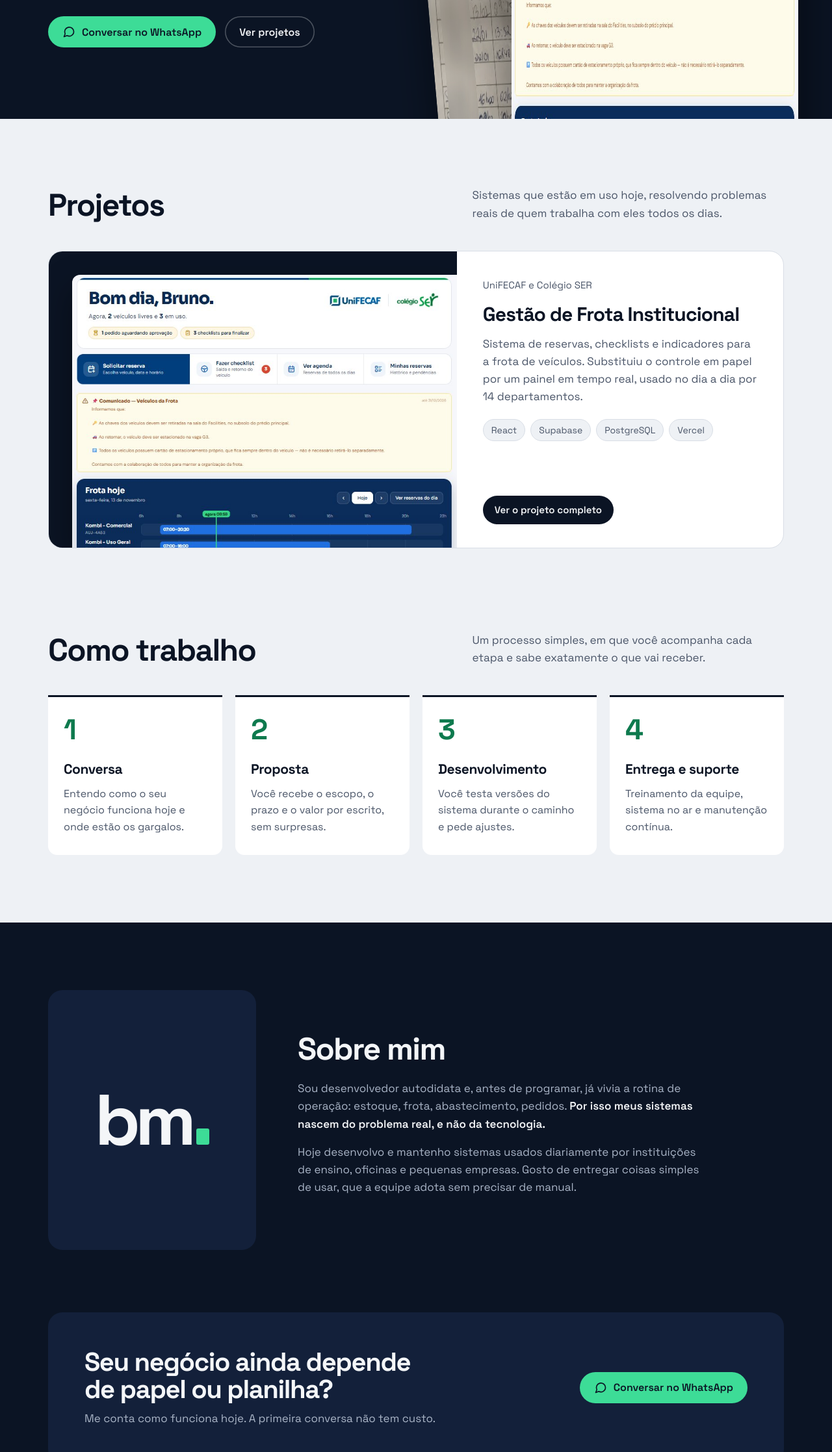
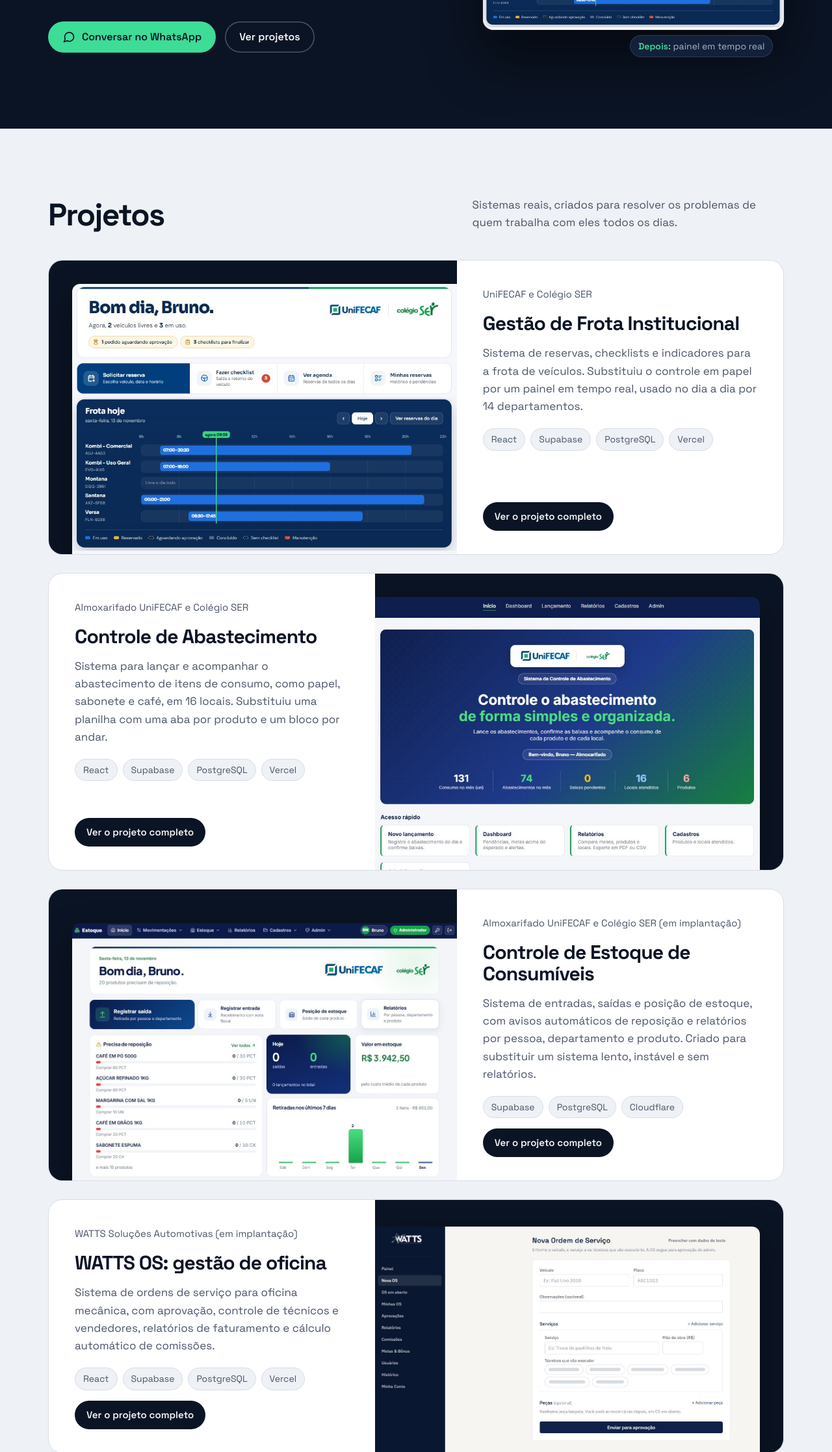
Before and after one commit to 1brunomoreno/portfolio, a plain HTML site: page index.html in a window 1280 px wide. Shown: the part 565-2800 px from the top of the page at 65% size. Drawn offline with nearby package versions, Linux system fonts and the light colour scheme.

Commit message:
Add files via upload

```diff
--- a/assets/config.js
+++ b/assets/config.js
@@ -4,7 +4,7 @@
 window.SITE_CONFIG = {
   SUPABASE_URL: "",          // ex.: "https://xxxx.supabase.co"
   SUPABASE_ANON_KEY: "",     // chave "anon public" do projeto
-  WHATSAPP: "5511962528030", // DDI + DDD + número, só dígitos
+  WHATSAPP: "55119XXXXXXXX", // DDI + DDD + número, só dígitos
   WHATSAPP_MSG: "Olá, Bruno! Vi seu site e quero conversar sobre um sistema para o meu negócio.",
   INSTAGRAM: "brunomoreno.dev",
   STORAGE_BUCKET: "portfolio"
--- a/data/projects.json
+++ b/data/projects.json
@@ -15,18 +15,170 @@
       "Relatórios com exportação em CSV e PDF"
     ],
     "result": "Hoje a frota soma 617 reservas registradas e mais de 10 mil quilômetros controlados, com indicadores de uso por veículo, por departamento e por mês. Qualquer pessoa vê em segundos o que está disponível, e a coordenação decide com dados reais em vez de folhas de papel.",
-    "tech": ["React", "Supabase", "PostgreSQL", "Vercel"],
-    "cover_url": "img/frota/painel.jpg",
+    "tech": [
+      "React",
+      "Supabase",
+      "PostgreSQL",
+      "Vercel"
+    ],
+    "cover_url": "img/frota/hero-painel.jpg",
     "before_url": "img/frota/antes-planilha.jpg",
     "before_caption": "Antes: planilha de papel preenchida à mão a cada saída.",
     "images": [
-      { "url": "img/frota/painel.jpg", "caption": "Painel inicial com a situação da frota em tempo real" },
-      { "url": "img/frota/agenda.jpg", "caption": "Agenda mensal de reservas" },
-      { "url": "img/frota/indicadores.jpg", "caption": "Indicadores de reservas e uso por veículo" },
-      { "url": "img/frota/departamentos.jpg", "caption": "Uso por departamento e veículos mais solicitados" },
-      { "url": "img/frota/celular.jpg", "caption": "Versão no celular", "mobile": true }
+      {
+        "url": "img/frota/painel.jpg",
+        "caption": "Painel inicial com a situação da frota em tempo real"
+      },
+      {
+        "url": "img/frota/agenda.jpg",
+        "caption": "Agenda mensal de reservas"
+      },
+      {
+        "url": "img/frota/indicadores.jpg",
+        "caption": "Indicadores de reservas e uso por veículo"
+      },
+      {
+        "url": "img/frota/departamentos.jpg",
+        "caption": "Uso por departamento e veículos mais solicitados"
+      },
+      {
+        "url": "img/frota/celular.jpg",
+        "caption": "Versão no celular",
+        "mobile": true
+      }
     ],
     "sort": 1,
     "published": true
+  },
+  {
+    "slug": "controle-de-abastecimento",
+    "title": "Controle de Abastecimento",
+    "client": "Almoxarifado UniFECAF e Colégio SER",
+    "summary": "Sistema para lançar e acompanhar o abastecimento de itens de consumo, como papel, sabonete e café, em 16 locais. Substituiu uma planilha com uma aba por produto e um bloco por andar.",
+    "challenge": "O abastecimento era controlado numa planilha com uma aba para cada produto e um bloco para cada local. Todo dia era preciso preencher linha por linha: quantidade, situação, responsável e se a baixa já tinha sido feita no sistema de estoque. A planilha crescia a cada mês, era fácil esquecer uma baixa, e para saber quanto cada local consumia ou comparar um mês com outro era preciso montar contas à mão.",
+    "solution": [
+      "Lançamento do abastecimento em poucos cliques, com o responsável identificado pelo login",
+      "Confirmação de baixas uma a uma ou em massa, para nada ficar esquecido",
+      "Dashboard com consumo do mês, consumo por produto e os locais que mais consomem",
+      "Alertas de locais sem abastecimento há mais de 15 dias e de metas acima do esperado",
+      "Relatórios comparativos entre meses, com exportação em PDF e CSV",
+      "Cadastro de produtos e locais, e perfis de acesso para administrador, supervisor e operador"
+    ],
+    "result": "O controle que antes se espalhava por várias abas virou um sistema único, com 6 produtos e 16 locais atendidos. As baixas pendentes ficam visíveis na hora, e a comparação entre meses sai em segundos: de setembro para outubro, por exemplo, o consumo total caiu 6,8% (de 412 para 384 unidades), com o detalhe de quais itens subiram e quais caíram.",
+    "tech": [
+      "React",
+      "Supabase",
+      "PostgreSQL",
+      "Vercel"
+    ],
+    "cover_url": "img/abastecimento/inicio.jpg",
+    "before_url": "img/abastecimento/antes-planilha.jpg",
+    "before_caption": "Antes: planilha com uma aba por produto e um bloco por andar.",
+    "images": [
+      {
+        "url": "img/abastecimento/inicio.jpg",
+        "caption": "Tela inicial com os números do mês"
+      },
+      {
+        "url": "img/abastecimento/dashboard.jpg",
+        "caption": "Dashboard com consumo, locais e alertas"
+      },
+      {
+        "url": "img/abastecimento/comparativo.jpg",
+        "caption": "Comparativo de consumo: setembro x outubro"
+      },
+      {
+        "url": "img/abastecimento/cadastros.jpg",
+        "caption": "Cadastro de produtos e unidades de medida"
+      }
+    ],
+    "sort": 2,
+    "published": true
+  },
+  {
+    "slug": "controle-de-estoque",
+    "title": "Controle de Estoque de Consumíveis",
+    "client": "Almoxarifado UniFECAF e Colégio SER (em implantação)",
+    "summary": "Sistema de entradas, saídas e posição de estoque, com avisos automáticos de reposição e relatórios por pessoa, departamento e produto. Criado para substituir um sistema lento, instável e sem relatórios.",
+    "challenge": "O sistema usado pelo almoxarifado era lento, saía do ar com frequência e não avisava quando um produto chegava ao estoque mínimo. Também não gerava relatórios detalhados, então saber quem retirou o quê, quanto cada departamento consumia ou o que precisava ser comprado dependia de levantamentos manuais.",
+    "solution": [
+      "Registro de saídas por pessoa e departamento, e de entradas com nota fiscal",
+      "Posição de estoque em tempo real, com o valor total pelo custo médio de cada produto",
+      "Avisos de estoque baixo, com sugestão de compra calculada pelo estoque mínimo",
+      "Relatórios por departamento, pessoa, prédio, local, produto, categoria e mês, com exportação em PDF e Excel",
+      "Cadastros completos de produtos, categorias, marcas, unidades, pessoas, departamentos, locais e fornecedores",
+      "Perfis de acesso para administradores, quem só registra movimentações e quem só consulta, com rastreabilidade de cada lançamento"
+    ],
+    "result": "O sistema já está publicado e entra em operação em janeiro, pensado para cerca de 3.500 itens, 350 colaboradores e até 70 movimentações por dia. Desde o primeiro dia, a equipe sabe o que precisa ser comprado sem montar planilhas, e a gestão tem relatórios de consumo prontos para exportar.",
+    "tech": [
+      "Supabase",
+      "PostgreSQL",
+      "Cloudflare"
+    ],
+    "cover_url": "img/estoque/inicio.jpg",
+    "images": [
+      {
+        "url": "img/estoque/inicio.jpg",
+        "caption": "Tela inicial com reposição, movimentações do dia e valor em estoque"
+      },
+      {
+        "url": "img/estoque/avisos.jpg",
+        "caption": "Avisos de estoque baixo com sugestão de compra"
+      },
+      {
+        "url": "img/estoque/relatorios.jpg",
+        "caption": "Relatórios com filtros e exportação em PDF e Excel"
+      },
+      {
+        "url": "img/estoque/produtos.jpg",
+        "caption": "Cadastro de produtos e demais cadastros"
+      }
+    ],
+    "sort": 3,
+    "published": true
+  },
+  {
+    "slug": "watts-oficina",
+    "title": "WATTS OS: gestão de oficina",
+    "client": "WATTS Soluções Automotivas (em implantação)",
+    "summary": "Sistema de ordens de serviço para oficina mecânica, com aprovação, controle de técnicos e vendedores, relatórios de faturamento e cálculo automático de comissões.",
+    "challenge": "Numa oficina com vários técnicos e vendedores, saber quem executou cada serviço, quanto cada ordem de serviço faturou e quanto cada pessoa tem a receber no fim do mês dá muito trabalho quando tudo depende de anotações e contas manuais. As regras de comissão variam por pessoa, o que torna o fechamento ainda mais sujeito a erro.",
+    "solution": [
+      "Abertura de ordens de serviço com veículo, serviços, peças e os técnicos que vão executar cada serviço",
+      "Fluxo de aprovação pelo administrador antes da execução",
+      "Acompanhamento de OS em aberto, em andamento e concluídas",
+      "Comissões calculadas sozinhas a partir das OS fechadas, com modelos por pessoa: só variável, fixa mais variável ou líder",
+      "Metas e bônus por faixa de faturamento",
+      "Relatórios diários, semanais e mensais com desempenho por técnico e exportação em PDF e CSV",
+      "Perfis de acesso para administrador, vendedor e técnico, com login por nome de usuário"
+    ],
+    "result": "O dono da oficina passa a ter, num só lugar, o faturamento do dia e do mês, as OS que aguardam aprovação e o desempenho de cada técnico. No fim do mês, as comissões já vêm calculadas: é só conferir, confirmar e marcar como pago.",
+    "tech": [
+      "React",
+      "Supabase",
+      "PostgreSQL",
+      "Vercel"
+    ],
+    "cover_url": "img/oficina/nova-os.jpg",
+    "images": [
+      {
+        "url": "img/oficina/nova-os.jpg",
+        "caption": "Abertura de ordem de serviço com técnicos responsáveis"
+      },
+      {
+        "url": "img/oficina/comissoes.jpg",
+        "caption": "Configuração de comissões por pessoa"
+      },
+      {
+        "url": "img/oficina/painel.jpg",
+        "caption": "Painel com faturamento e ordens de serviço"
+      },
+      {
+        "url": "img/oficina/relatorios.jpg",
+        "caption": "Relatórios com comparação mês a mês e desempenho por técnico"
+      }
+    ],
+    "sort": 4,
+    "published": true
   }
 ]
--- a/index.html
+++ b/index.html
@@ -35,7 +35,7 @@
 html{scroll-behavior:smooth; scroll-padding-top:calc(76px + env(safe-area-inset-top,0px))}
 @media (prefers-reduced-motion: reduce){html{scroll-behavior:auto}*{animation:none!important;transition:none!important}}
 body{margin:0;font-family:"Space Grotesk",system-ui,-apple-system,"Segoe UI",sans-serif;font-size:17px;line-height:1.6;color:var(--text);background:var(--surface);-webkit-font-smoothing:antialiased}
-img{max-width:100%;display:block}
+img{max-width:100%;height:auto;display:block}
 a{color:inherit}
 :focus-visible{outline:3px solid var(--mint);outline-offset:3px;border-radius:6px}
 .wrap{width:100%;max-width:1180px;margin:0 auto;padding:0 24px}
@@ -70,18 +70,17 @@ nav a:hover{color:var(--paper)}
 .hero p.lead{font-size:clamp(18px,1.6vw,20px);color:var(--mute);max-width:46ch;margin:0 0 36px}
 .hero p.lead strong{color:var(--paper);font-weight:600}
 .actions{display:flex;flex-wrap:wrap;gap:14px}
-.stage{position:relative;min-height:470px}
+.stage{position:relative;aspect-ratio:1/0.9;width:100%}
 .sheet,.screen{position:absolute;margin:0}
-.sheet{left:0;top:18px;width:72%;transform:rotate(-5deg);transform-origin:center;filter:saturate(.75) brightness(.92);box-shadow:0 30px 60px rgba(0,0,0,.45);border-radius:6px;overflow:hidden}
-.screen{right:-4%;top:110px;width:80%;border-radius:16px;overflow:hidden;box-shadow:0 40px 80px rgba(0,0,0,.55),0 0 0 1px rgba(255,255,255,.08);background:#fff}
-.stage figcaption{position:absolute;font-size:14px;line-height:1.35;color:var(--mute);background:var(--navy-2);border:1px solid var(--line);padding:8px 12px;border-radius:10px;max-width:220px}
-.cap-before{left:4%;top:-18px}
-.cap-after{right:-2%;top:62px}
+.sheet{left:0;top:10%;width:66%;transform:rotate(-6deg);filter:brightness(.9) contrast(1.05);box-shadow:0 24px 50px rgba(0,0,0,.5);border-radius:4px;overflow:hidden}
+.screen{right:0;top:26%;width:84%;border-radius:16px;overflow:hidden;box-shadow:0 40px 80px rgba(0,0,0,.55),0 0 0 1px rgba(255,255,255,.08);background:#F5F6FA}
+.stage figcaption{position:absolute;font-size:14px;line-height:1;white-space:nowrap;color:var(--mute);background:var(--navy-2);border:1px solid var(--line);padding:9px 12px;border-radius:999px}
+.cap-before{left:2%;top:0}
+.cap-after{right:3%;bottom:0}
 .cap-after b{color:var(--mint);font-weight:600}
 .cap-before b{color:var(--paper);font-weight:600}
 @media (max-width:900px){
-  .hero .wrap{grid-template-columns:1fr;padding-top:56px;padding-bottom:96px;gap:40px}
-  .stage{min-height:0;aspect-ratio:1/0.92}
+  .hero .wrap{grid-template-columns:1fr;padding-top:56px;padding-bottom:72px;gap:36px}
 }
 @media (prefers-reduced-motion: no-preference){
   .screen{animation:rise .9s cubic-bezier(.2,.7,.2,1) .25s both}
@@ -108,11 +107,17 @@ h2{font-size:clamp(32px,4vw,48px);line-height:1.05;letter-spacing:-.035em;margin
 .project .btn{align-self:flex-start;margin-top:auto;background:var(--navy);color:var(--paper)}
 .project .btn:hover{background:var(--navy-3)}
 @media (prefers-color-scheme: dark){:root:not([data-theme="light"]) .project .btn{background:var(--mint);color:var(--navy)}}
+.project:nth-child(even){grid-template-columns:minmax(0,1fr) minmax(0,1.25fr)}
+.project:nth-child(even) .shot{order:2;padding:36px 36px 0 0;justify-content:flex-end}
+.project:nth-child(even) .shot img{border-radius:0 12px 0 0;object-position:top right}
 .more{margin-top:28px;color:var(--text-2);font-size:16px}
 @media (max-width:860px){
   .project{grid-template-columns:1fr}
   .project .shot{padding:24px 0 0 24px;min-height:0}
   .project .body{padding:28px 24px 28px}
+  .project:nth-child(even){grid-template-columns:1fr}
+  .project:nth-child(even) .shot{order:0;padding:24px 0 0 24px}
+  .project:nth-child(even) .shot img{border-radius:12px 0 0 0;object-position:top left}
 }
 
 /* Como trabalho */
@@ -218,7 +223,7 @@ dialog.case::backdrop{background:rgba(5,10,20,.7)}
           <img src="img/frota/antes-planilha.jpg" alt="Planilha de papel usada para controlar a saída dos veículos, preenchida à mão" width="987" height="680">
         </figure>
         <figure class="screen">
-          <img src="img/frota/painel.jpg" alt="Painel do sistema de gestão de frota mostrando os veículos em uso e livres no dia" width="857" height="800">
+          <img src="img/frota/hero-painel.jpg" alt="Painel do sistema de gestão de frota mostrando os veículos em uso e livres no dia" width="857" height="602">
         </figure>
         <p class="sr">Antes, o controle era em papel. Depois, um painel em tempo real.</p>
         <figcaption class="cap-before" aria-hidden="true"><b>Antes:</b> controle em papel</figcaption>
@@ -231,7 +236,7 @@ dialog.case::backdrop{background:rgba(5,10,20,.7)}
     <div class="wrap">
       <div class="head">
         <h2>Projetos</h2>
-        <p>Sistemas que estão em uso hoje, resolvendo problemas reais de quem trabalha com eles todos os dias.</p>
+        <p>Sistemas reais, criados para resolver os problemas de quem trabalha com eles todos os dias.</p>
       </div>
       <div class="projects" id="project-list" aria-live="polite"></div>
     </div>
```
Also changed, not shown: img/abastecimento/antes-planilha.jpg (added), img/abastecimento/cadastros.jpg (added), img/abastecimento/comparativo.jpg (added), img/abastecimento/dashboard.jpg (added), img/abastecimento/inicio.jpg (added), img/estoque/avisos.jpg (added), img/estoque/inicio.jpg (added), img/estoque/produtos.jpg (added), img/estoque/relatorios.jpg (added), img/frota/hero-painel.jpg (added), img/oficina/comissoes.jpg (added), img/oficina/nova-os.jpg (added), img/oficina/painel.jpg (added), img/oficina/relatorios.jpg (added).
